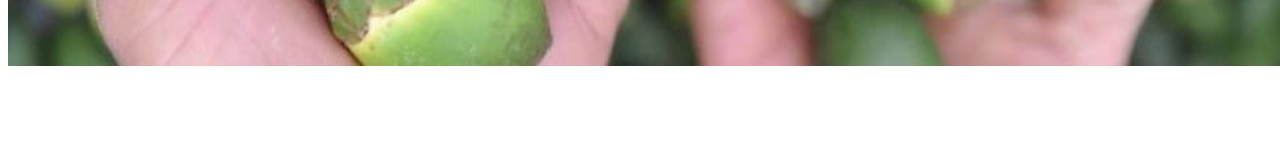
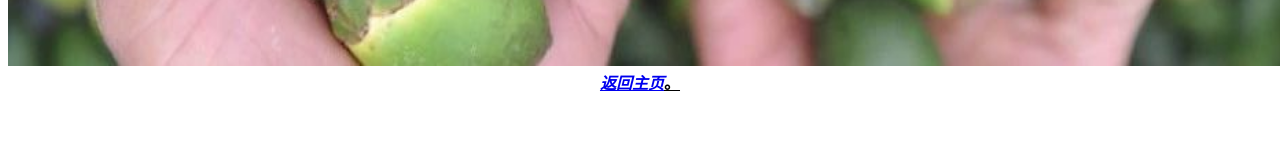
Before and after one commit to liuxynb/page-homework, a plain HTML site: page index.html in a window 1280 px wide. Shown: the part 615-775 px from the top of the page. Drawn offline with Linux system fonts and the light colour scheme.

Commit message:
Update index.html

```diff
--- a/index.html
+++ b/index.html
@@ -54,7 +54,9 @@
 		</style>
 	</head>
 <body>
+
 <div class="divcss"><img src="image/v2-5171b72a386c57a189a58f6358a75eae_1440w.jpg" width="1338" height="673" alt=""/></div>
+<div class="divcss"><strong><u><em><a href="https://liuxynb.github.io/318-combination/">返回主页</a></em>。</u></strong></div>
 <div class="dialog-bz">
   <h2>The harm of excessive consumption of betel nut</h2>
   <h2>过度食用槟榔的危害<br></h2>
```
